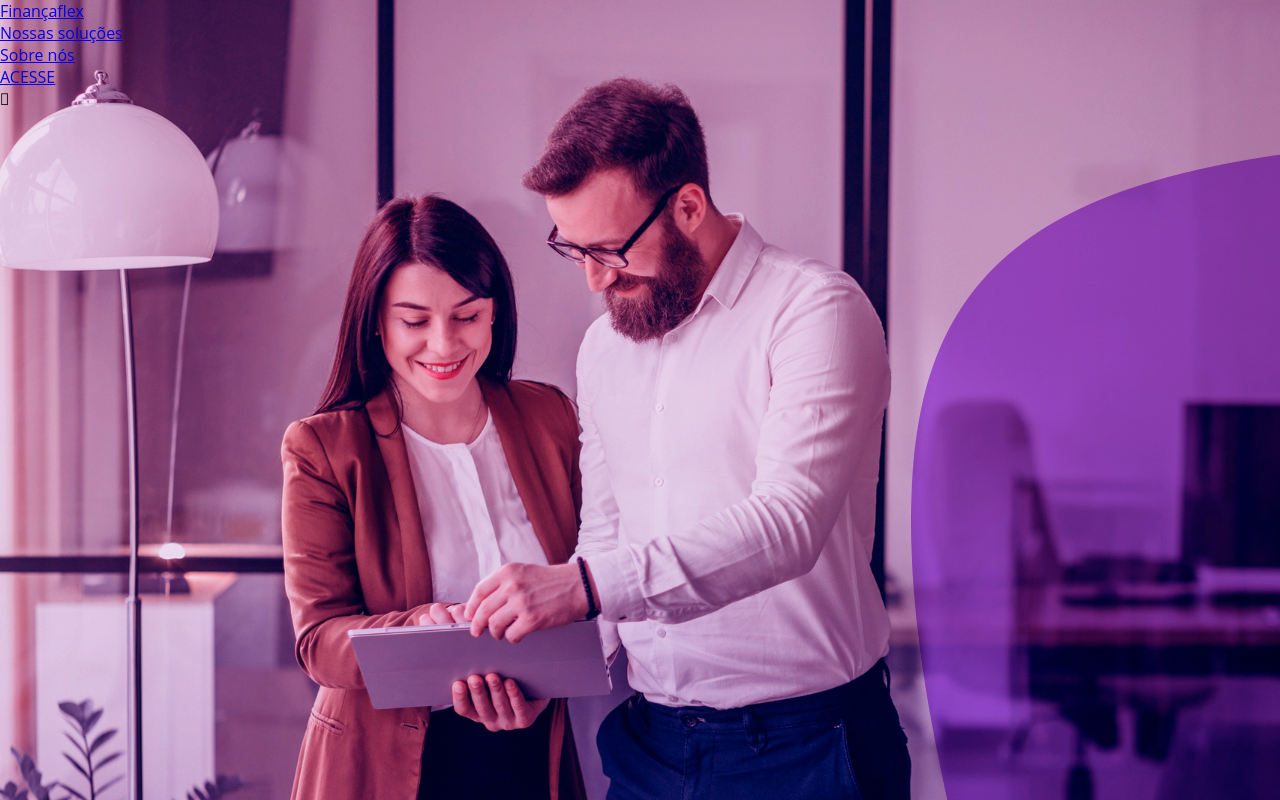
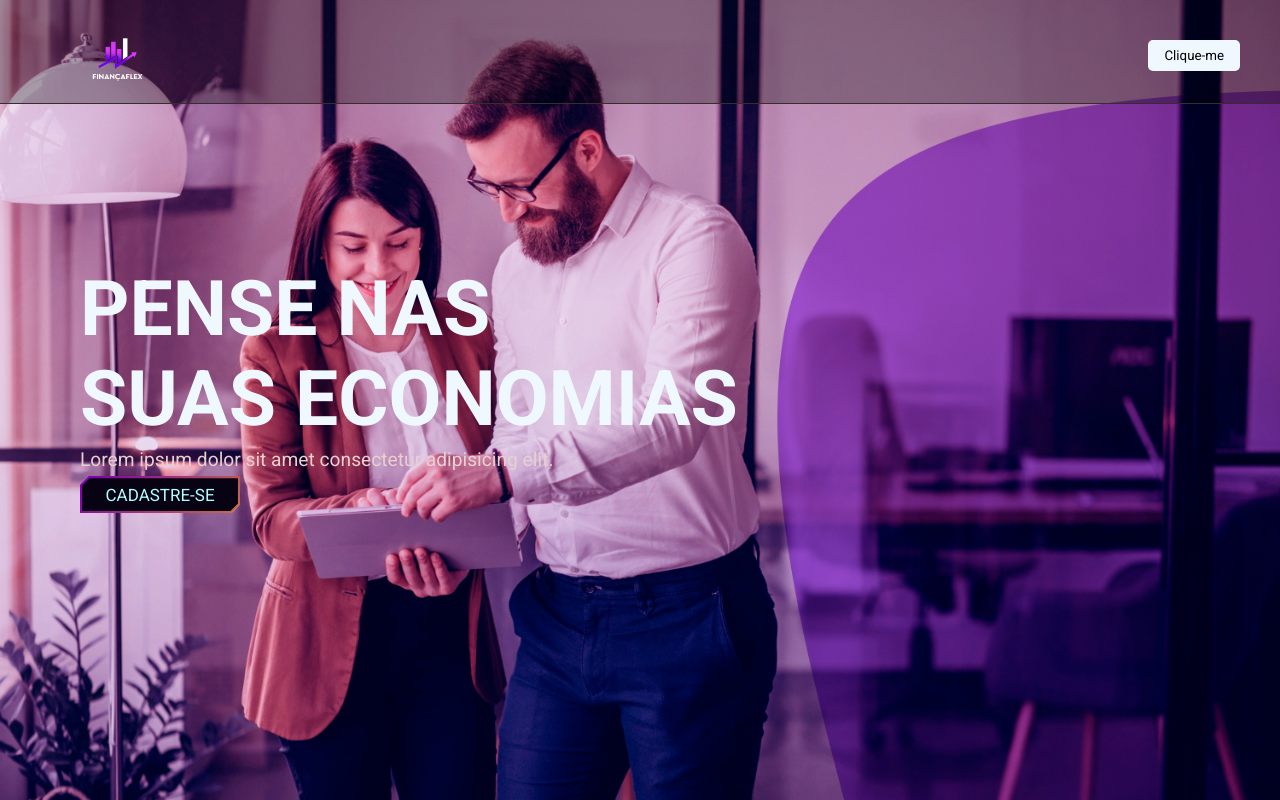
Before and after one commit to senacuser/Projeto-Integrador, a Flask app: template templates/Home.html in a window 1280 px wide. Run offline with Flask 3, Linux system fonts and the light colour scheme; the template is opened without the code that fills it, so the values that code supplies are empty; some libraries are stand-ins or nearby versions.

Commit message:
atualização home e css

```diff
--- a/static/stylehome.css
+++ b/static/stylehome.css
@@ -2,11 +2,225 @@
     margin: 0;
     padding: 0;
     box-sizing: border-box;
-    font-family: 'Open Sans', sans-serif;
+    font-family: "Roboto", sans-serif;
+    border: none;
 }
 
-body{
+html::-webkit-scrollbar {
+    width: 5rem;
+}
+
+html::-webkit-scrollbar-track {
+    background: transparent;
+}
+
+html::-webkit-scrollbar-thumb {
+    background-color: aliceblue;
+    border-radius: 5rem;
+}
+
+body {
+    background-color: blueviolet;
+    transition: background-color 0.3s ease;
+}
+
+.back {
+    background-image: url(../static/fundohome.png);
+    background-repeat: no-repeat;
+    background-size: cover;
+    background-position: center;
+    width: 100%;
     height: 100vh;
-    background-color: #000;
-    background-image: url("../static/fundohome.png");
 }
+
+header {
+    display: flex;
+    justify-content: space-between;
+    max-width: 100%;
+    padding-top: 1.5rem;
+    align-items: center;
+    background-color: rgba(0, 0, 0, 0.3);
+    transition: background-color 0.3s ease;
+}
+
+.logo img {
+    width: 75px;
+    height: auto;
+    margin-left: 5rem;
+}
+
+hr {
+    border: none;
+    height: 1px;
+    background-color: rgb(54, 46, 46);
+    position: relative;
+    animation: colorChange 2s infinite alternate;
+}
+
+@keyframes expand {
+    from {
+        width: 0;
+    }
+
+    to {
+        width: 100%;
+    }
+}
+
+
+
+.c-title {
+    margin-left: 5rem;
+    margin-top: 10rem;
+    transition: margin-left 0.3s ease, margin-top 0.3s ease;
+}
+
+.c-title h1 {
+    color: aliceblue;
+    font-size: 4.8rem;
+}
+
+.c-title p {
+    color: rgb(231, 208, 208);
+    line-height: 2rem;
+    font-size: 1.2rem;
+    font-weight: 100;
+}
+
+nav.button {
+    position: absolute;
+    top: 2.5rem;
+    right: 2.5rem;
+}
+
+nav.button button {
+    background-color: aliceblue;
+    color: blueviolet;
+    padding: 0.5rem 1rem;
+    border: none;
+    border-radius: 5px;
+    cursor: pointer;
+    transition: background-color 0.3s ease, color 0.3s ease;
+}
+
+nav.button button:hover {
+    background-color: blueviolet;
+    color: aliceblue;
+}
+
+nav.button button,
+nav.button a {
+    text-decoration: none;
+    color: inherit;
+}
+
+nav.button button {
+    cursor: pointer;
+}
+
+.btn {
+    --border-color: linear-gradient(-45deg, #ffae00, #7e03aa, #00fffb);
+    --border-width: .125em;
+    --curve-size: .5em;
+    --blur: 30px;
+    --bg: #080312;
+    --color: #afffff;
+    color: var(--color);
+    /* use position: relative; so that BG is only for .btn */
+    position: relative;
+    isolation: isolate;
+    display: inline-grid;
+    place-content: center;
+    padding: .5em 1.5em;
+    font-size: 17px;
+    border: 0;
+    text-transform: uppercase;
+    box-shadow: 10px 10px 20px rgba(0, 0, 0, .6);
+    clip-path: polygon(
+            /* Top-left */
+            0% var(--curve-size),
+
+            var(--curve-size) 0,
+            /* top-right */
+            100% 0,
+            100% calc(100% - var(--curve-size)),
+
+            /* bottom-right 1 */
+            calc(100% - var(--curve-size)) 100%,
+            /* bottom-right 2 */
+            0 100%);
+    transition: color 250ms;
+}
+
+.btn::after,
+.btn::before {
+    content: '';
+    position: absolute;
+    inset: 0;
+}
+
+.btn::before {
+    background: var(--border-color);
+    background-size: 300% 300%;
+    animation: move-bg7234 5s ease infinite;
+    z-index: -2;
+}
+
+@keyframes move-bg7234 {
+    0% {
+        background-position: 31% 0%
+    }
+
+    50% {
+        background-position: 70% 100%
+    }
+
+    100% {
+        background-position: 31% 0%
+    }
+}
+
+.btn::after {
+    background: var(--bg);
+    z-index: -1;
+    clip-path: polygon(
+            /* Top-left */
+            var(--border-width) calc(var(--curve-size) + var(--border-width) * .5),
+
+            calc(var(--curve-size) + var(--border-width) * .5) var(--border-width),
+
+            /* top-right */
+            calc(100% - var(--border-width)) var(--border-width),
+
+            calc(100% - var(--border-width)) calc(100% - calc(var(--curve-size) + var(--border-width) * .5)),
+
+            /* bottom-right 1 */
+            calc(100% - calc(var(--curve-size) + var(--border-width) * .5)) calc(100% - var(--border-width)),
+            /* bottom-right 2 */
+            var(--border-width) calc(100% - var(--border-width)));
+    transition: clip-path 500ms;
+}
+
+.btn:where(:hover, :focus)::after {
+    clip-path: polygon(
+            /* Top-left */
+            calc(100% - var(--border-width)) calc(100% - calc(var(--curve-size) + var(--border-width) * 0.5)),
+
+            calc(100% - var(--border-width)) var(--border-width),
+
+            /* top-right */
+            calc(100% - var(--border-width)) var(--border-width),
+
+            calc(100% - var(--border-width)) calc(100% - calc(var(--curve-size) + var(--border-width) * .5)),
+
+            /* bottom-right 1 */
+            calc(100% - calc(var(--curve-size) + var(--border-width) * .5)) calc(100% - var(--border-width)),
+
+            /* bottom-right 2 */
+            calc(100% - calc(var(--curve-size) + var(--border-width) * 0.5)) calc(100% - var(--border-width)));
+    transition: 200ms;
+}
+
+.btn:where(:hover, :focus) {
+    color: #fff;
+}
--- a/templates/Home.html
+++ b/templates/Home.html
@@ -1,26 +1,37 @@
 <!DOCTYPE html>
-<html lang="pt-br">
+<html lang="en">
+
 <head>
-    <meta charset="UTF-8" />
-    <meta http-equiv="X-UA-Compatible" contente="IE=edge" />
-    <meta name="viewport" content="width=device-width, initial-scale=1.0" />
-    <link rel="stylesheet" href="https://use.fontawesome.com/releases/v5.8.2/css/all.css" integrity="sha384-oS3vJWv+0UjzBfQzYUhtDYW+Pj2yciDJxpsK1OYPAYjqT085Qq/1cq5FLXAZQ7Ay" crossorigin="anonymous" />
-    <link rel="stylesheet" href="stylehome.css" />
-    <title>Finançaflex</title>
+    <link rel="stylesheet" href="../static/stylehome.css">
+    <meta charset="UTF-8">
+    <meta name="viewport" content="width=device-width, initial-scale=1.0">
+    <link rel="stylesheet" href="https://fonts.googleapis.com/css2?family=Roboto:wght@400;700&display=swap">
+
+    <title>Sua Landing Page</title>
 </head>
+
 <body>
-    <header>
-        <div class="navbar">
-            <div class="logo"><a href="#">Finançaflex</a></div>
-            <ul class="links">
-                <li><a href="Nossas soluções">Nossas soluções</a></li>
-                <li><a href="Sobre nós">Sobre nós</a></li>
-            </ul>
-            <a href="#" class="action_btn">ACESSE</a>
-            <div class="toggle_btn">
-                <i class="fa-solid fa-bars"></i>
+    <div class="back">
+        <header>
+            <div class="logo">
+                <img src="../static/LOGO_PRINCIPAL.png" alt="logo">
             </div>
+
+            <nav class="button"> <!-- Use semantic HTML, e.g., <nav> for the header -->
+                <button type="button">Clique-me</button>
+            </nav>
+        </header>
+        <hr/> <!-- Close the <hr> tag properly -->
+        <div class="c-title">
+            <div class="title">
+                <h1>PENSE NAS<br> SUAS ECONOMIAS</h1>
+            </div>
+            <p>
+                Lorem ipsum dolor sit amet consectetur adipisicing elit.
+            </p>
+            <button class="btn">Cadastre-se</button>
         </div>
-    </header>
+    </div>
 </body>
+
 </html>
```
